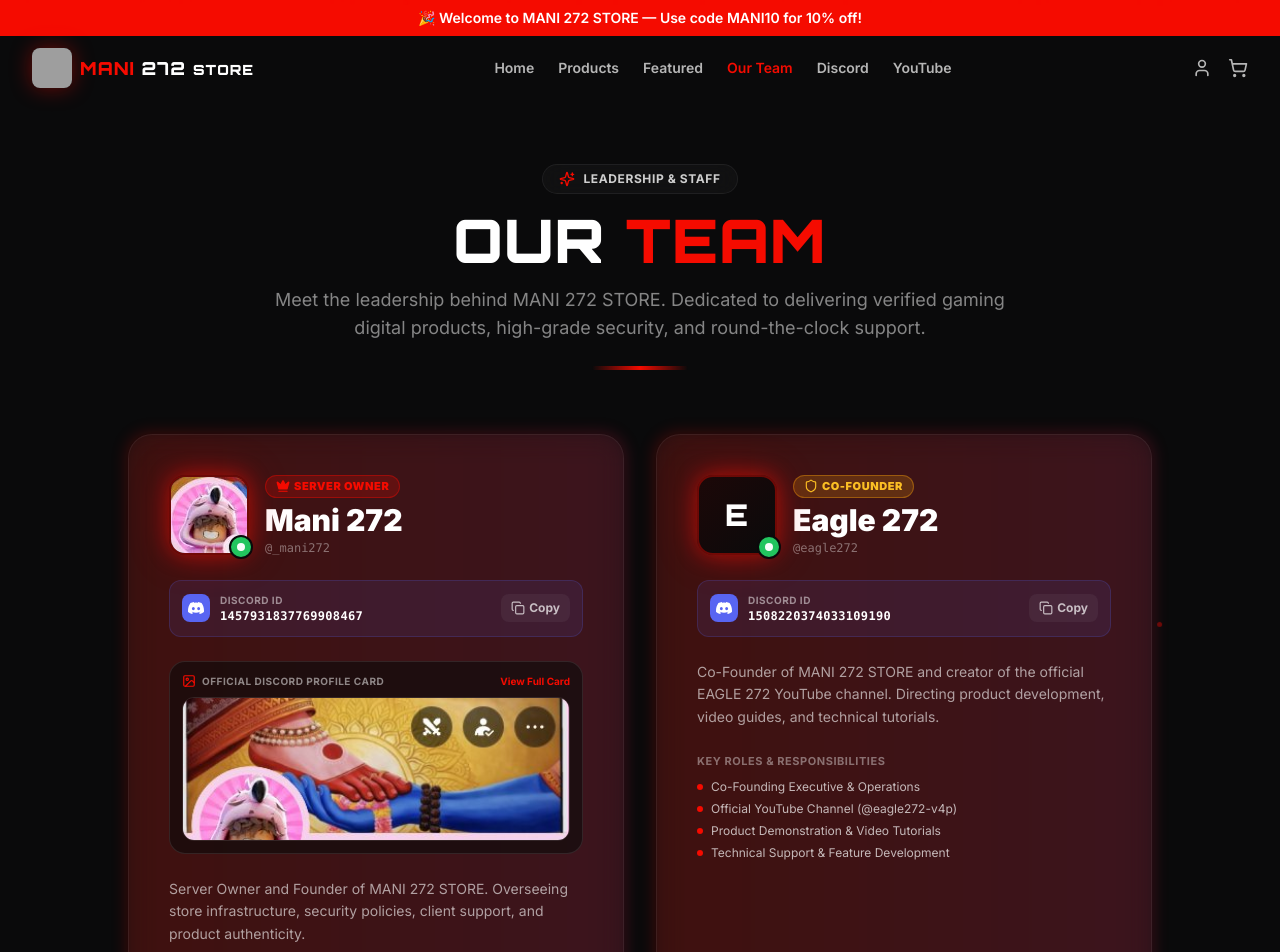
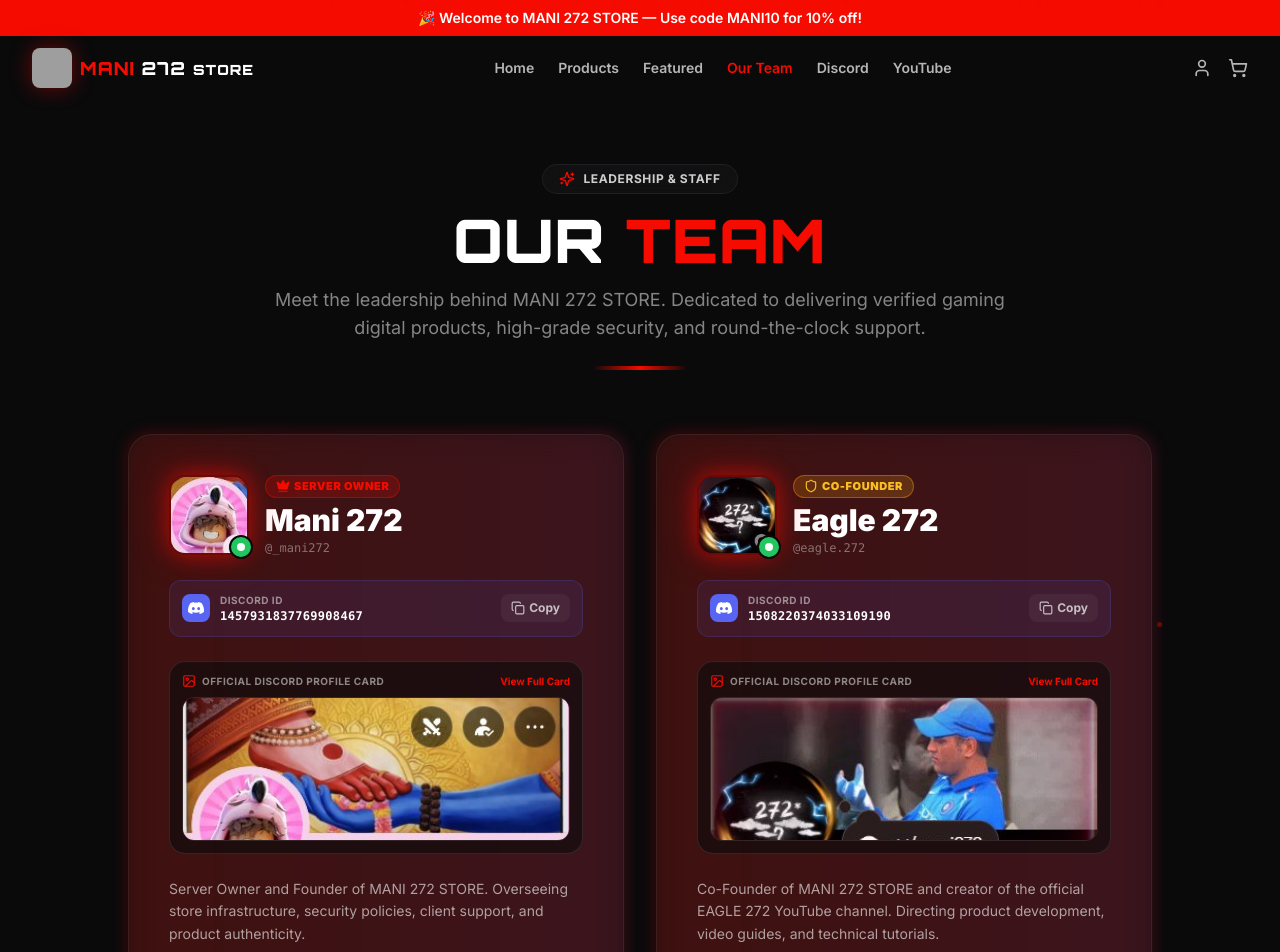
Before and after one commit to sundardas366-eng/mani-272-store, a Next.js app: page /team in a window 1280 px wide. Shown: the top 952 px of the page. Built offline with nearby package versions, Linux system fonts and the light colour scheme; grey boxes are pictures that could not be loaded.

Commit message:
feat: add official Co-Founder Eagle 272 profile photo and card

```diff
--- a/src/app/(main)/team/page.tsx
+++ b/src/app/(main)/team/page.tsx
@@ -51,8 +51,10 @@ const TEAM_MEMBERS: TeamMember[] = [
     name: "Eagle 272",
     role: "CO-FOUNDER",
     discordId: "1508220374033109190",
-    discordTag: "eagle272",
+    discordTag: "eagle.272",
     discordUrl: "https://discord.com/users/1508220374033109190",
+    photoUrl: "/images/team/eagle-272-avatar.jpg",
+    profileCardUrl: "/images/team/eagle-272-profile.jpg",
     youtubeUrl: "https://www.youtube.com/@eagle272-v4p",
     statusText: "Co-Founder | Media & Development",
     description:
@@ -70,7 +72,11 @@ const TEAM_MEMBERS: TeamMember[] = [
 
 export default function TeamPage() {
   const [copiedId, setCopiedId] = useState<string | null>(null);
-  const [showProfileCard, setShowProfileCard] = useState(false);
+  const [expandedCards, setExpandedCards] = useState<Record<string, boolean>>({});
+
+  const toggleCard = (id: string) => {
+    setExpandedCards((prev) => ({ ...prev, [id]: !prev[id] }));
+  };
 
   const copyToClipboard = (text: string, label: string) => {
     navigator.clipboard.writeText(text);
@@ -206,8 +212,10 @@ export default function TeamPage() {
                         </button>
                       </div>
 
-                      {/* Official Discord Profile Preview for Server Owner */}
-                      {member.profileCardUrl && (
+                      {/* Official Discord Profile Preview */}
+                      {member.profileCardUrl && (() => {
+                        const isExpanded = !!expandedCards[member.discordId];
+                        return (
                           <div className="mb-6 bg-mani-black/60 border border-white/10 rounded-2xl p-3 overflow-hidden">
                             <div className="flex items-center justify-between mb-2">
                               <span className="text-[10px] font-bold text-white/50 uppercase tracking-wider flex items-center gap-1.5">
@@ -215,22 +223,23 @@ export default function TeamPage() {
                                 Official Discord Profile Card
                               </span>
                               <button
-                              onClick={() => setShowProfileCard(!showProfileCard)}
+                                onClick={() => toggleCard(member.discordId)}
                                 className="text-[10px] text-mani-red hover:underline font-bold"
                               >
-                              {showProfileCard ? "Collapse" : "View Full Card"}
+                                {isExpanded ? "Collapse" : "View Full Card"}
                               </button>
                             </div>
-                          <div className={`overflow-hidden rounded-xl border border-white/10 transition-all duration-300 ${showProfileCard ? "max-h-[500px]" : "max-h-36"}`}>
+                            <div className={`overflow-hidden rounded-xl border border-white/10 transition-all duration-300 ${isExpanded ? "max-h-[500px]" : "max-h-36"}`}>
                               <img
                                 src={member.profileCardUrl}
                                 alt={`${member.name} Discord Profile`}
                                 className="w-full object-cover object-top cursor-pointer hover:opacity-95"
-                              onClick={() => setShowProfileCard(!showProfileCard)}
+                                onClick={() => toggleCard(member.discordId)}
                               />
                             </div>
                           </div>
-                      )}
+                        );
+                      })()}
 
                       {/* Bio */}
                       <p className="text-white/60 text-sm leading-relaxed mb-6">
--- a/src/components/home/HomeSections.tsx
+++ b/src/components/home/HomeSections.tsx
@@ -273,7 +273,7 @@ export function TeamSection() {
     description: "Co-founder of MANI 272 STORE. Leading development, YouTube channel production and technical support.",
     discordUrl: "https://discord.com/users/1508220374033109190",
     discordId: "1508220374033109190",
-    photoUrl: "",
+    photoUrl: "/images/team/eagle-272-avatar.jpg",
   };
 
   return (
--- a/src/data/settings.ts
+++ b/src/data/settings.ts
@@ -49,7 +49,7 @@ export const DEFAULT_SETTINGS: SiteSettings = {
     name: "Eagle 272",
     position: "CO-FOUNDER",
     description: "Co-Founder of MANI 272 STORE. Leading development, YouTube channel production, community operations and technical support.",
-    photoUrl: "",
+    photoUrl: "/images/team/eagle-272-avatar.jpg",
     discordUserId: "1508220374033109190",
     discordUrl: "https://discord.com/users/1508220374033109190",
   },
```
Also changed, not shown: public/images/team/eagle-272-avatar.jpg (added), public/images/team/eagle-272-profile.jpg (added). Lines whose indentation alone changed are shown as unchanged.
